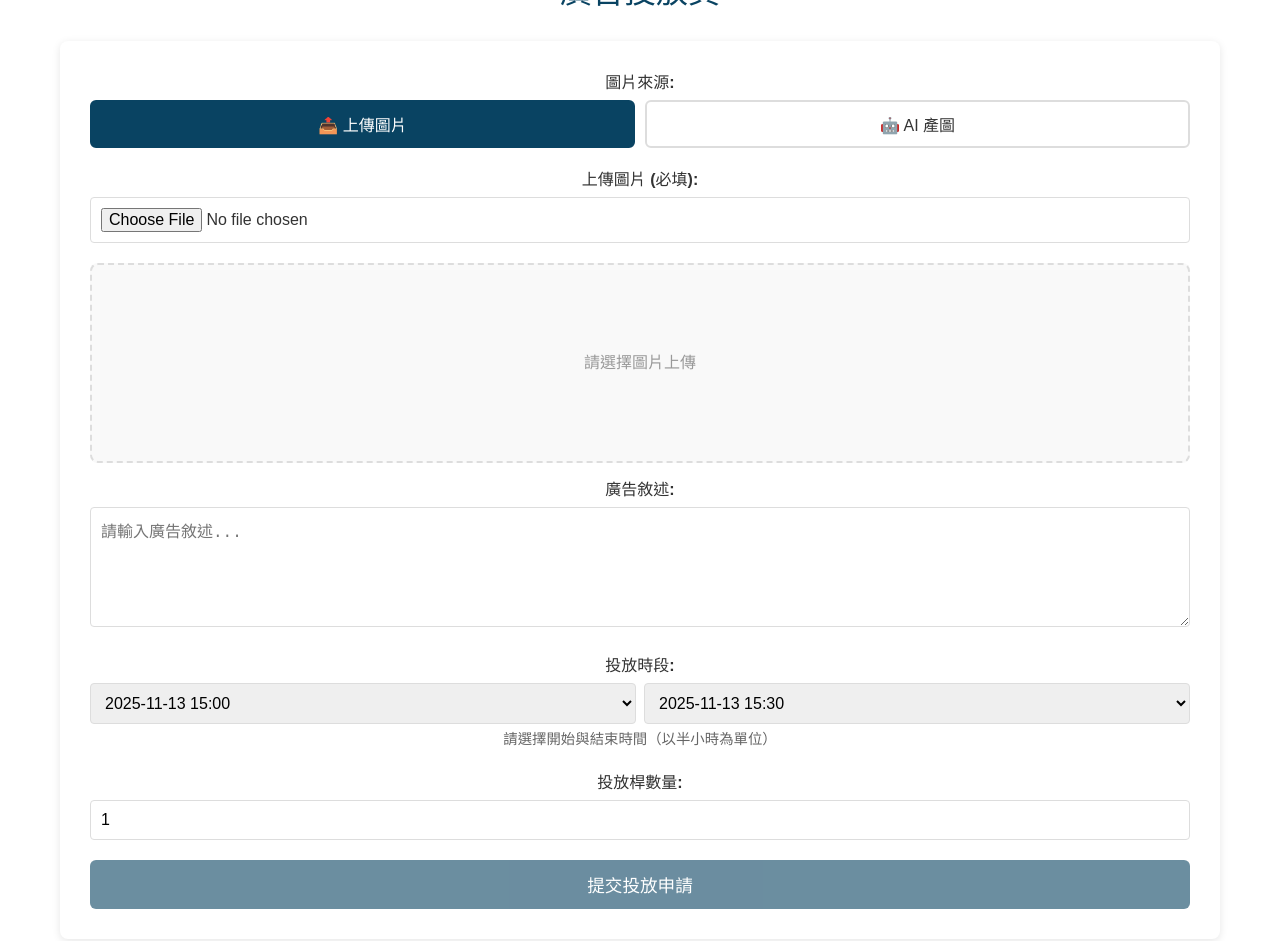
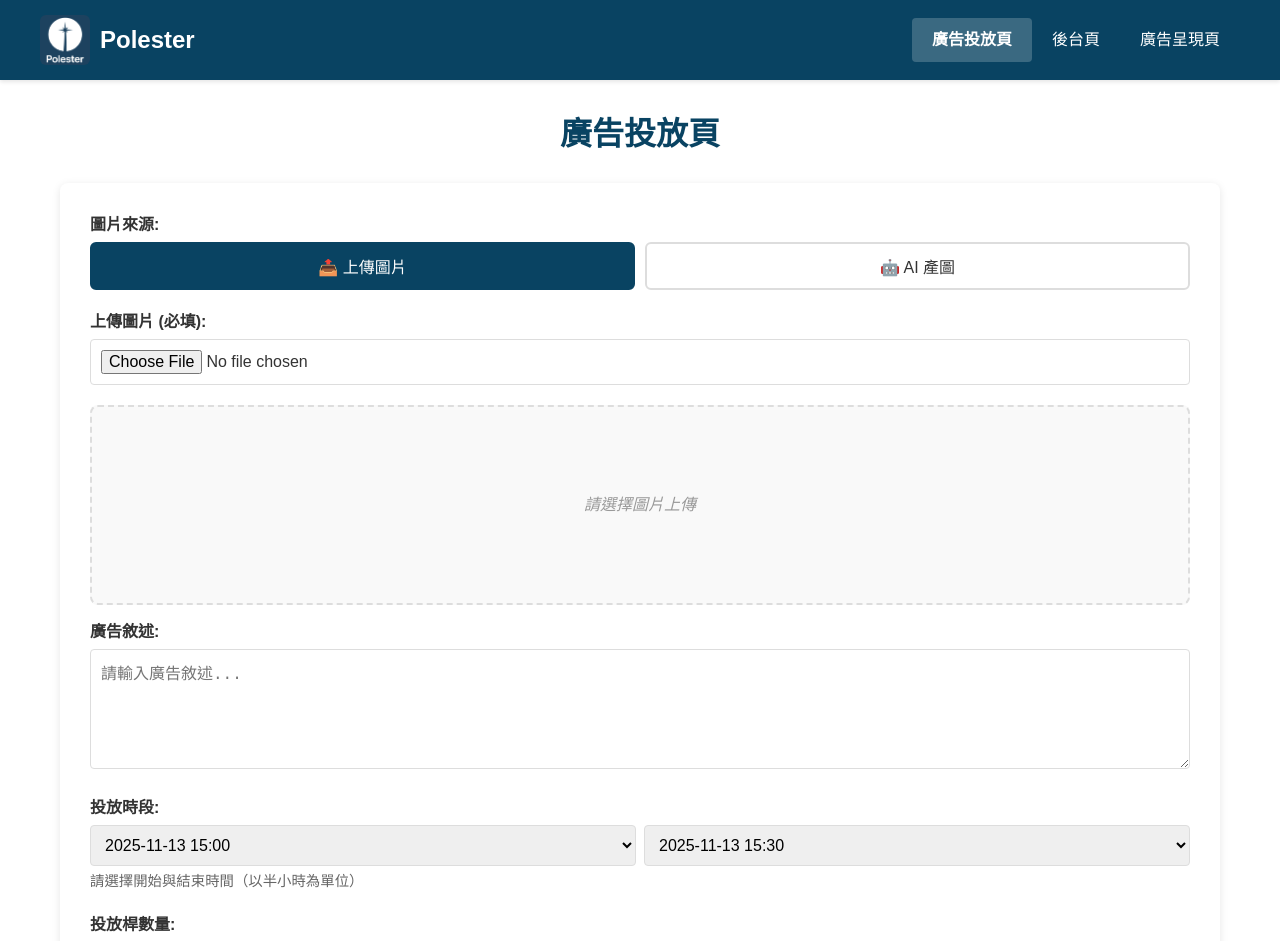
Before and after one commit to UIE47061/Polester, a Vue app: page /placement in a window 1280 px wide. Shown: the top 941 px of the page. Built offline with nearby package versions, Linux system fonts and the light colour scheme.

Commit message:
feat: 將不必要的檔案移除

```diff
--- a/src/style.css
+++ b/src/style.css
@@ -1,79 +1,15 @@
-:root {
-  font-family: system-ui, Avenir, Helvetica, Arial, sans-serif;
-  line-height: 1.5;
-  font-weight: 400;
-
-  color-scheme: light dark;
-  color: rgba(255, 255, 255, 0.87);
-  background-color: #242424;
-
-  font-synthesis: none;
-  text-rendering: optimizeLegibility;
-  -webkit-font-smoothing: antialiased;
-  -moz-osx-font-smoothing: grayscale;
-}
-
-a {
-  font-weight: 500;
-  color: #646cff;
-  text-decoration: inherit;
-}
-a:hover {
-  color: #535bf2;
+/* 基礎重置樣式 */
+* {
+  margin: 0;
+  padding: 0;
+  box-sizing: border-box;
 }
 
 body {
-  margin: 0;
-  display: flex;
-  place-items: center;
-  min-width: 320px;
-  min-height: 100vh;
-}
-
-h1 {
-  font-size: 3.2em;
-  line-height: 1.1;
-}
-
-button {
-  border-radius: 8px;
-  border: 1px solid transparent;
-  padding: 0.6em 1.2em;
-  font-size: 1em;
-  font-weight: 500;
-  font-family: inherit;
-  background-color: #1a1a1a;
-  cursor: pointer;
-  transition: border-color 0.25s;
-}
-button:hover {
-  border-color: #646cff;
-}
-button:focus,
-button:focus-visible {
-  outline: 4px auto -webkit-focus-ring-color;
-}
-
-.card {
-  padding: 2em;
+  font-family: system-ui, -apple-system, sans-serif;
+  line-height: 1.5;
 }
 
 #app {
-  /* max-width: 1280px; */
-  margin: 0 auto;
-  /* padding: 2rem; */
-  text-align: center;
+  min-height: 100vh;
 }
-
-@media (prefers-color-scheme: light) {
-  :root {
-    color: #213547;
-    background-color: #ffffff;
-  }
-  a:hover {
-    color: #747bff;
-  }
-  button {
-    background-color: #f9f9f9;
-  }
-}
```
Also changed, not shown: src/components/HelloWorld.vue (deleted, +0 -43 lines).
